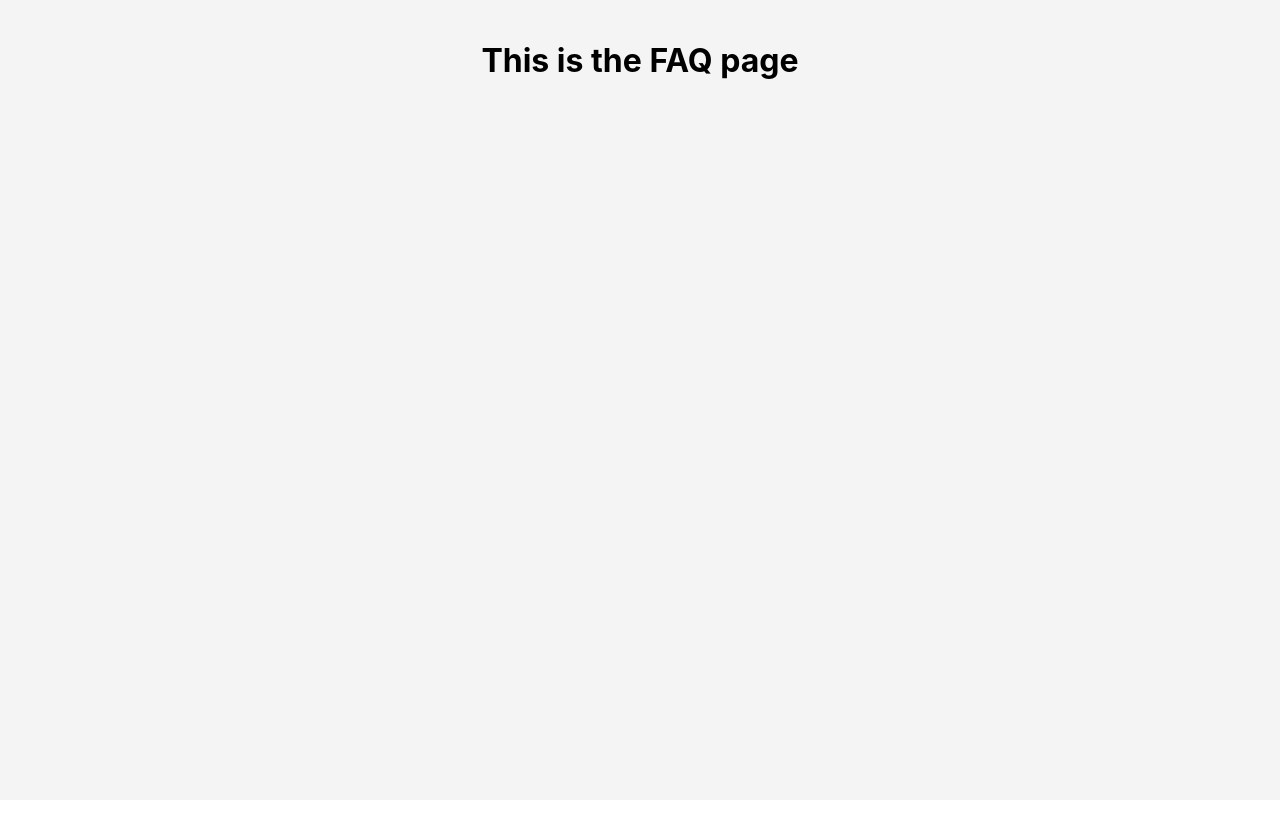
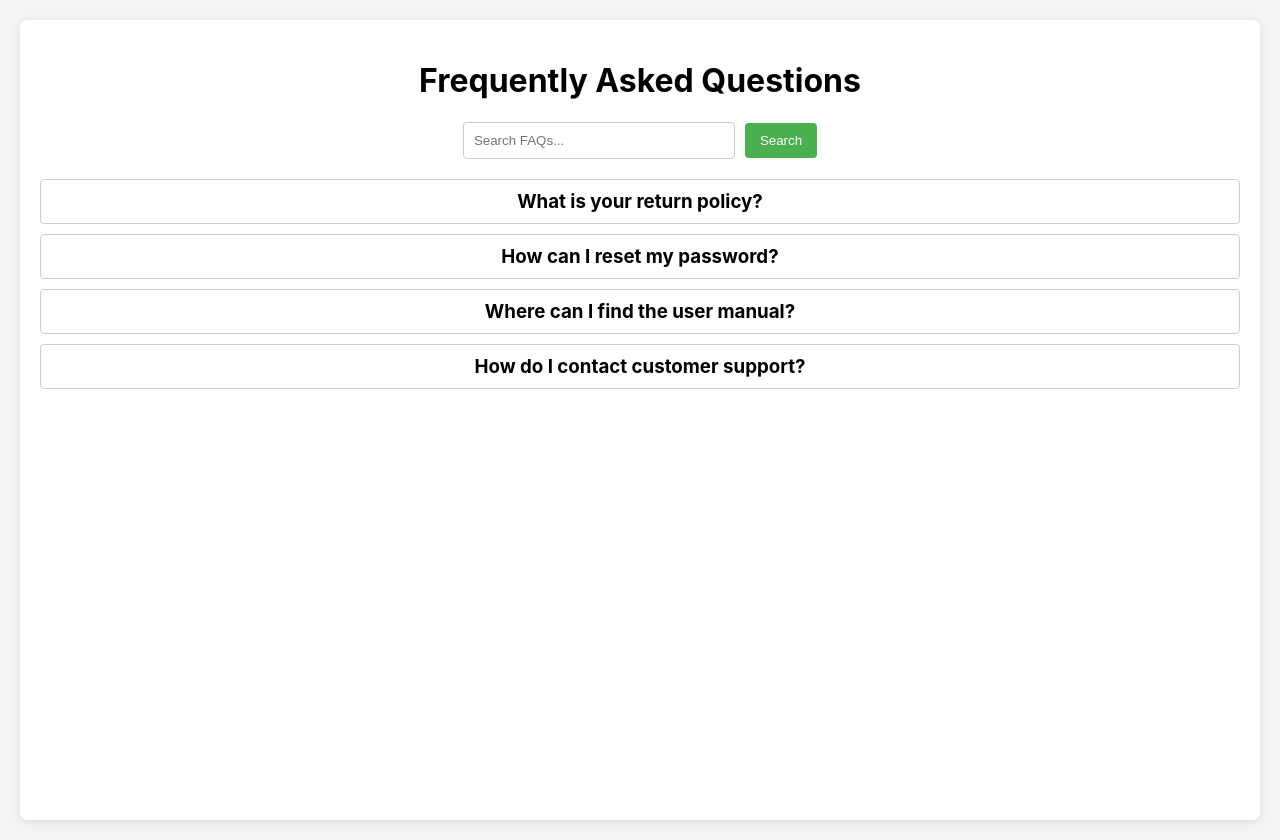
Before and after one commit to TS29TR21/Front-end, a React (Create React App) app in the folder frontend-bananaboat/: page /faq-page in a window 1280 px wide. Before the commit the page ends 800 px from the top, so only its background shows below. Built offline with nearby package versions, Linux system fonts and the light colour scheme.

Commit message:
added faqs layout

```diff
--- a/frontend-bananaboat/src/components/faq.js
+++ b/frontend-bananaboat/src/components/faq.js
@@ -1,22 +1,71 @@
 import React, { useState } from "react";
-import { Link } from "react-router-dom"; // Ensure react-router-dom is installed
 
 const FAQ = () => {
   const [searchQuery, setSearchQuery] = useState("");
+  const [expandedIndex, setExpandedIndex] = useState(null);
+
+  const faqs = [
+    {
+      question: "What is your return policy?",
+      answer: "We accept returns within 30 days of purchase. Please ensure items are in original condition."
+    },
+    {
+      question: "How can I reset my password?",
+      answer: "To reset your password, click on 'Forgot Password' at the login screen and follow the instructions."
+    },
+    {
+      question: "Where can I find the user manual?",
+      answer: "The user manual can be found in the documentation section of our website."
+    },
+    {
+      question: "How do I contact customer support?",
+      answer: "You can reach our customer support via the contact form or by emailing support@example.com."
+    },
+    // Add more FAQs as needed
+  ];
 
   const handleSearch = (e) => {
     e.preventDefault();
-    // Handle search logic here (e.g., filtering subjects)
-    console.log("Search query:", searchQuery);
+  };
+
+  const toggleExpand = (index) => {
+    setExpandedIndex(expandedIndex === index ? null : index);
   };
 
   return (
     <div style={styles.pageContainer}>
-      {/* Main Content */}
       <main style={styles.mainContent}>
         <header style={styles.header}>
-          <h1>This is the FAQ page</h1>
+          <h1>Frequently Asked Questions</h1>
         </header>
+
+        <div style={styles.searchSection}>
+          <form onSubmit={handleSearch}>
+            <input
+              type="text"
+              placeholder="Search FAQs..."
+              style={styles.searchInput}
+              value={searchQuery}
+              onChange={(e) => setSearchQuery(e.target.value)}
+            />
+            <button type="submit" style={styles.searchButton}>Search</button>
+          </form>
+        </div>
+
+        <div style={styles.faqList}>
+          {faqs
+            .filter(faq => faq.question.toLowerCase().includes(searchQuery.toLowerCase()))
+            .map((faq, index) => (
+              <div key={index} style={styles.faqItem}>
+                <h3 onClick={() => toggleExpand(index)} style={styles.faqQuestion}>
+                  {faq.question}
+                </h3>
+                {expandedIndex === index && (
+                  <p style={styles.faqAnswer}>{faq.answer}</p>
+                )}
+              </div>
+            ))}
+        </div>
       </main>
     </div>
   );
@@ -27,42 +76,20 @@ const styles = {
   pageContainer: {
     display: "flex",
     height: "100vh",
-  },
-  sidebar: {
-    width: "200px", // Reduced width
-    backgroundColor: "#2c2c2c",
-    padding: "10px", // Reduced padding
-    color: "white",
-  },
-  sidebarList: {
-    listStyleType: "none",
-    padding: 0,
-  },
-  sidebarListItem: {
-    marginBottom: "8px", // Reduced margin
-  },
-  link: {
-    color: "white",
-    textDecoration: "none",
-    padding: "8px 12px", // Reduced padding for links
-    borderRadius: "4px",
-    display: "block",
-    transition: "background-color 0.3s, transform 0.3s", // Add transition for smooth hover effect
-  },
-  // Add hover effect using pseudo-element in CSS
-  linkHover: {
-    backgroundColor: "#4CAF50",
-    transform: "scale(1.05)", // Slightly enlarge on hover
+    padding: "20px",
+    backgroundColor: "#f4f4f4",
   },
   mainContent: {
     flex: 1,
     padding: "20px",
-    backgroundColor: "#f4f4f4",
+    backgroundColor: "#ffffff",
+    borderRadius: "8px",
+    boxShadow: "0 2px 10px rgba(0,0,0,0.1)",
     overflowY: "auto",
   },
   header: {
     textAlign: "center",
-    paddingBottom: "20px",
+    marginBottom: "20px",
   },
   searchSection: {
     display: "flex",
@@ -71,7 +98,7 @@ const styles = {
   },
   searchInput: {
     padding: "10px",
-    width: "250px", // Adjusted width for search input
+    width: "250px",
     borderRadius: "4px",
     border: "1px solid #ccc",
     marginRight: "10px",
@@ -84,20 +111,23 @@ const styles = {
     borderRadius: "4px",
     cursor: "pointer",
   },
-  banner: {
-    display: "flex",
-    alignItems: "center",
-    justifyContent: "center",
-    backgroundColor: "#e4e4e4",
-    padding: "20px",
-    borderRadius: "8px",
-    marginBottom: "30px",
+  faqList: {
+    marginTop: "20px",
   },
-  bannerText: {
-    textAlign: "left",
+  faqItem: {
+    marginBottom: "10px",
+    border: "1px solid #ccc",
+    borderRadius: "4px",
+    padding: "10px",
+    cursor: "pointer",
+    transition: "background-color 0.3s",
   },
-  navSection: {
-    textAlign: "center",
+  faqQuestion: {
+    margin: "0",
+  },
+  faqAnswer: {
+    margin: "10px 0 0 0",
+    color: "#555",
   },
 };
 
```
